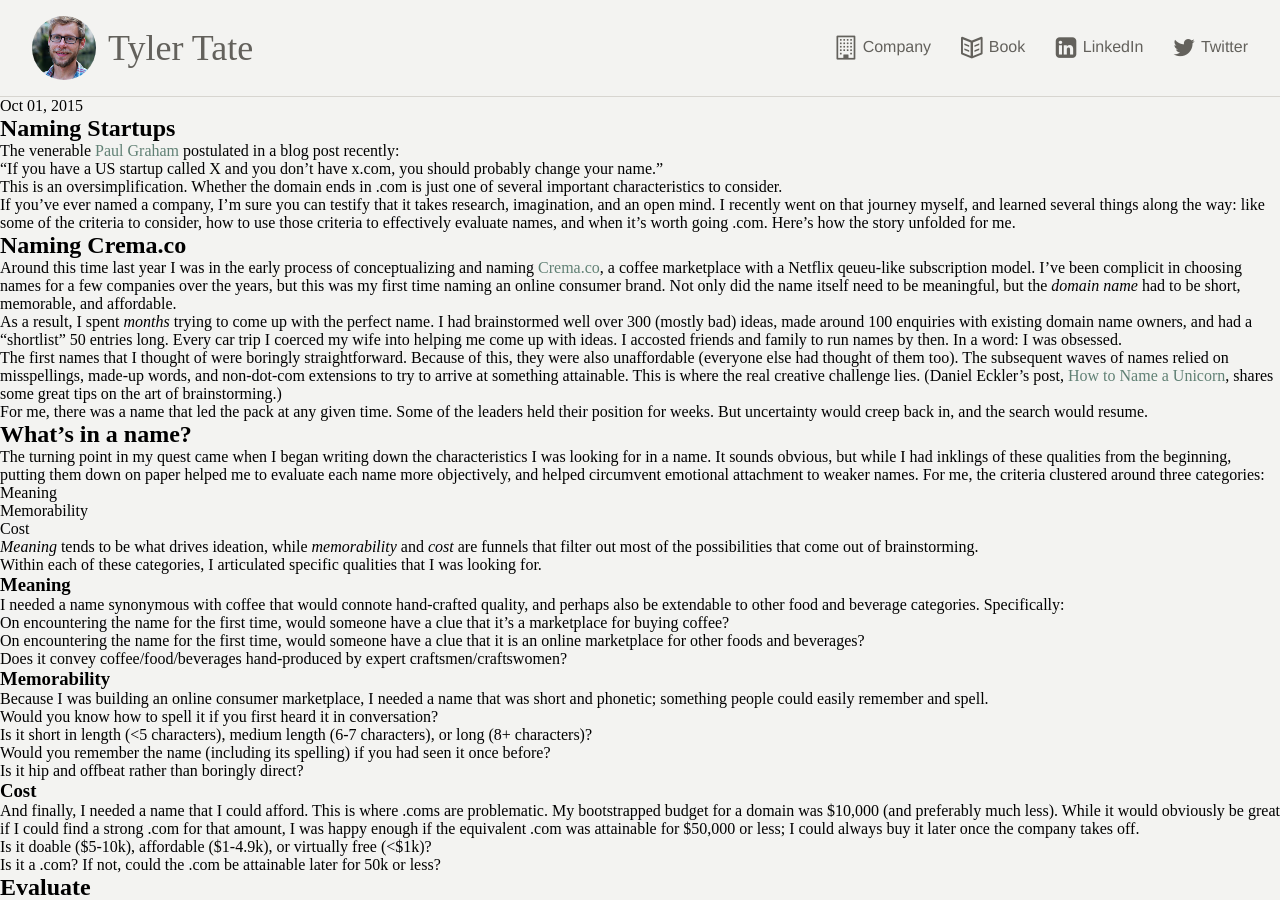
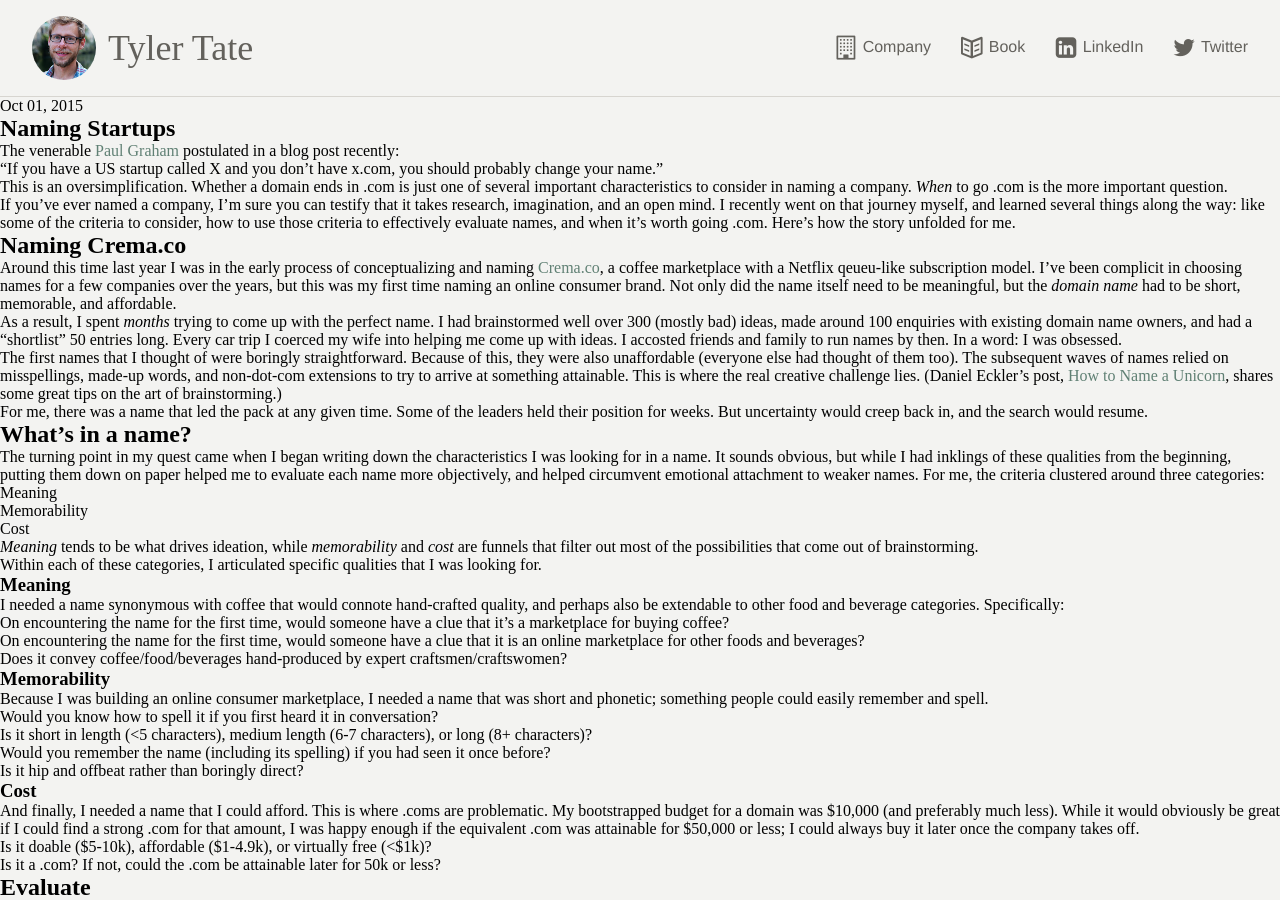
Before and after one commit to SeriouslyInc/tylertate, a Jekyll site: the page built from blog/_posts/2015-10-01-naming-startups-choosing-a-company-name.markdown, in a window 1280 px wide and 900 px high. Built offline with Jekyll 4.4.1, drawn with Linux system fonts in a browser that asks for light colours; comment, search, counter and statistics services are not loaded.

Commit message:
opening tweaks.

```diff
--- a/blog/_posts/2015-10-01-naming-startups-choosing-a-company-name.markdown
+++ b/blog/_posts/2015-10-01-naming-startups-choosing-a-company-name.markdown
@@ -8,7 +8,7 @@ The venerable [Paul Graham](http://paulgraham.com/name.html) postulated in a blo
 
 > “If you have a US startup called X and you don’t have x.com, you should probably change your name.”
 
-This is an oversimplification. Whether the domain ends in .com is just one of several important characteristics to consider.
+This is an oversimplification. Whether a domain ends in .com is just one of several important characteristics to consider in naming a company. _When_ to go .com is the more important question.
 
 If you’ve ever named a company, I’m sure you can testify that it takes research, imagination, and an open mind. I recently went on that journey myself, and learned several things along the way: like some of the criteria to consider, how to use those criteria to effectively evaluate names, and when it’s worth going .com. Here’s how the story unfolded for me.
 
```
